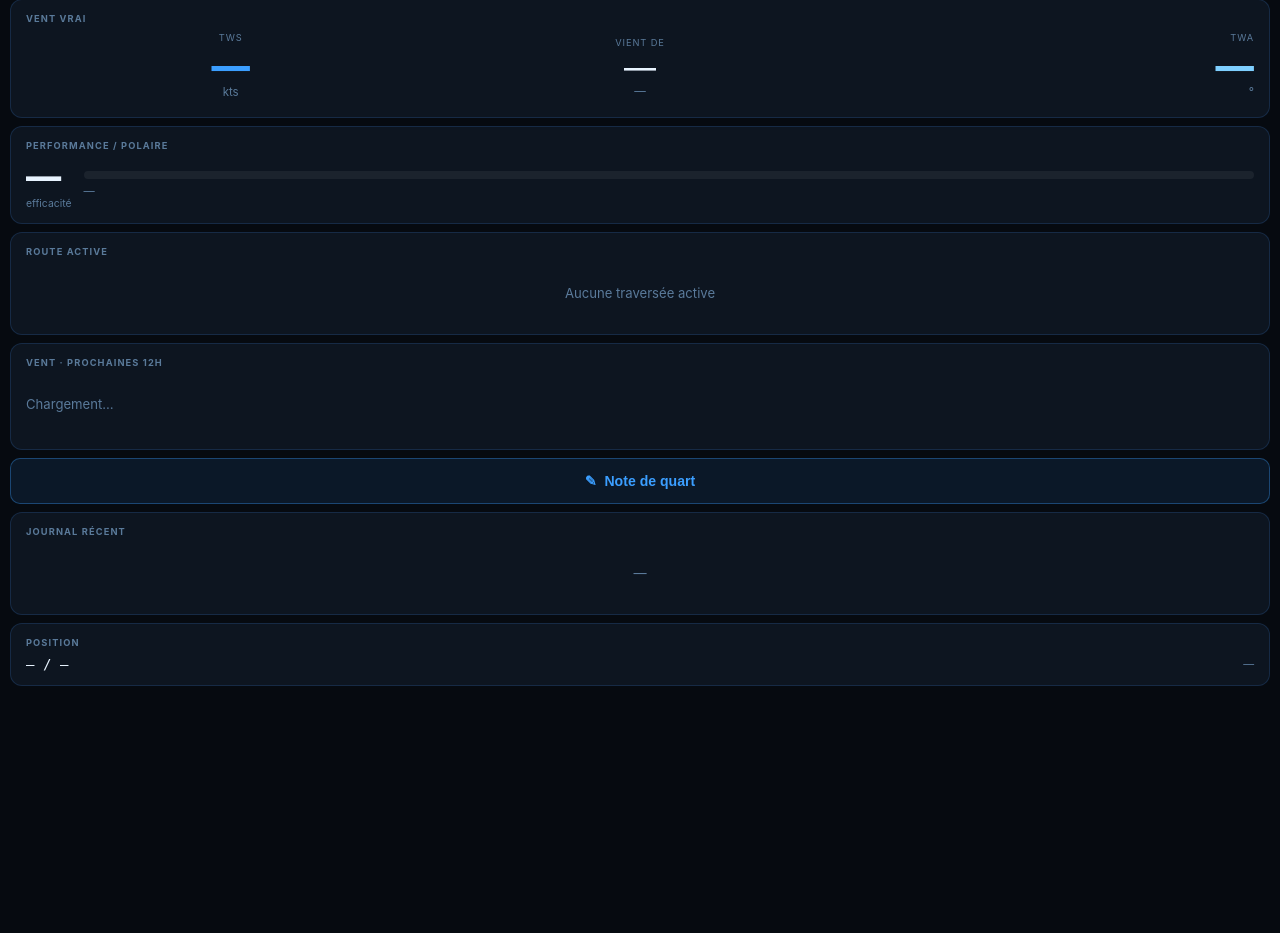
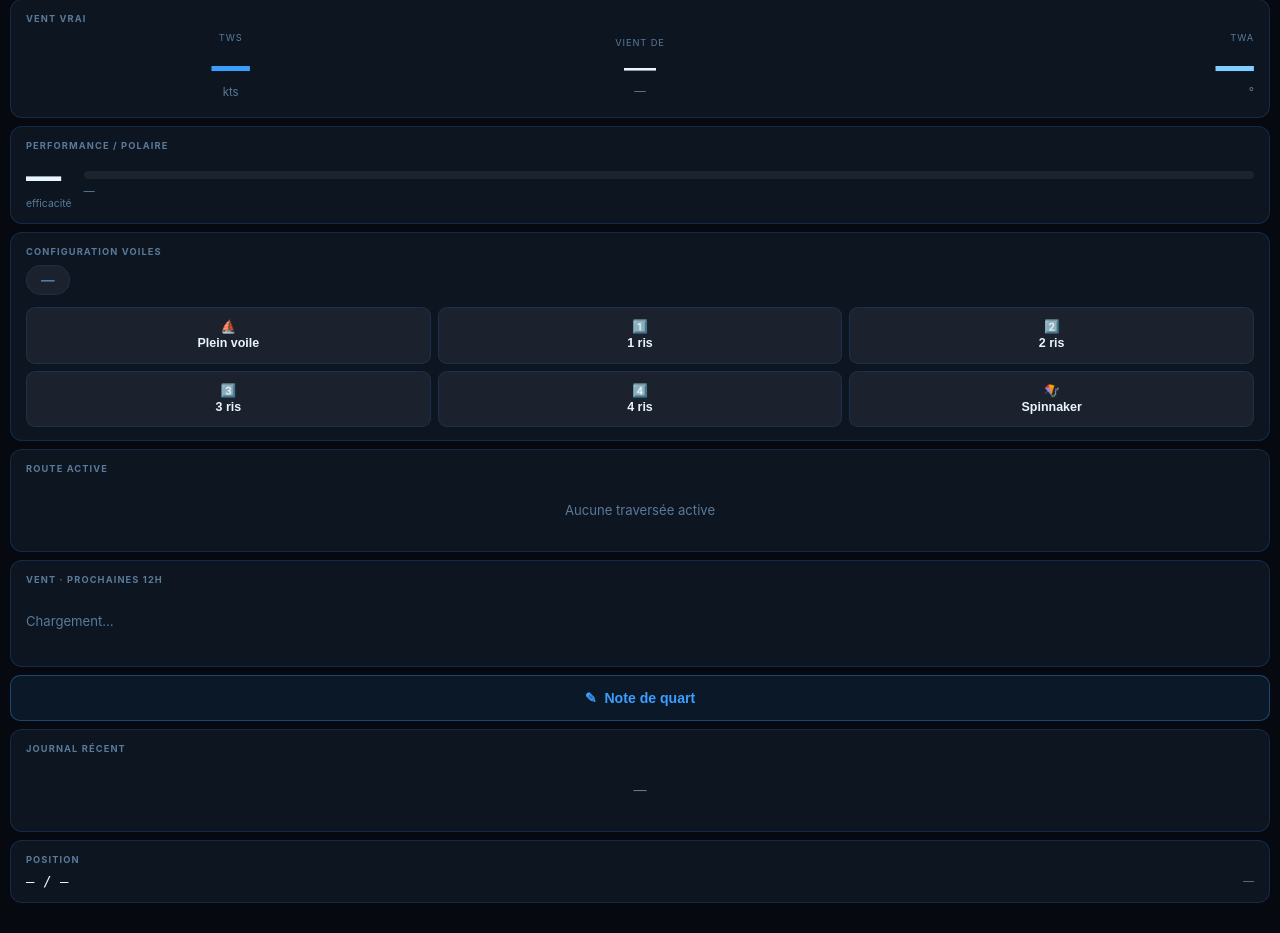
Before and after one commit to samax987/sailtracker, a Flask app: page /quart in a window 1280 px wide. Shown: the part 166-1099 px from the top of the page. Run offline with Flask 3, Linux system fonts and the light colour scheme; parts of the project's set-up code (start-up, migrations or seed data) failed here and were passed over.

Commit message:
feat: config voiles rapide dans le dashboard de quart
Section "Configuration voiles" dans /quart :
- Badge affichant la config active (couleur : vert=plein, orange=réduit, violet=spi)
- 6 boutons presets tactiles : Plein voile, 1/2/3/4 ris, Spinnaker
- Bouton actif mis en évidence (highlight automatique)
- Confirmation avant changement

API /api/sail-configs/quick-change (POST) :
- Ferme la config ouverte (timestamp_end = now)
- Ouvre la nouvelle (timestamp_start = now)
- Crée automatiquement une entrée logbook sail_change
  ex: "Plein voile → 2 ris + génois 80%"

API /api/sail-configs/active (GET) :
- Retourne la config actuellement active

Co-Authored-By: Claude Sonnet 4.6 <noreply@anthropic.com>

```diff
--- a/server.py
+++ b/server.py
@@ -2601,6 +2601,94 @@ def api_sail_configs_stats():
         conn.close()
 
 
+@app.route("/api/sail-configs/active")
+def api_sail_configs_active():
+    """Config voile actuellement active (timestamp_end IS NULL ou > now)."""
+    conn = get_db()
+    try:
+        row = conn.execute(
+            """SELECT id, timestamp_start, timestamp_end,
+                      reef_count, genoa_pct, spinnaker, description
+               FROM sail_config_periods
+               WHERE timestamp_end IS NULL
+                  OR timestamp_end >= datetime('now')
+               ORDER BY timestamp_start DESC LIMIT 1"""
+        ).fetchone()
+        if row:
+            return jsonify({"active": dict(row)})
+        return jsonify({"active": None})
+    finally:
+        conn.close()
+
+
+@app.route("/api/sail-configs/quick-change", methods=["POST"])
+def api_sail_configs_quick_change():
+    """
+    Changement rapide de config voile depuis le dashboard de quart.
+    1. Ferme la config active (timestamp_end = now)
+    2. Ouvre la nouvelle config (timestamp_start = now)
+    3. Crée automatiquement une entrée logbook sail_change
+    """
+    data = request.get_json() or {}
+    reef     = max(0, min(4, int(data.get("reef_count", 0))))
+    genoa    = max(0, min(100, int(data.get("genoa_pct", 100))))
+    spinnaker = 1 if data.get("spinnaker") else 0
+    route_id  = data.get("route_id")
+
+    # Libellé automatique
+    parts = []
+    if spinnaker:
+        label = "🪁 Spinnaker"
+    else:
+        if reef > 0: parts.append(f"{reef} ris")
+        if genoa < 100: parts.append(f"génois {genoa}%")
+        label = "Plein voile" if not parts else " + ".join(parts)
+
+    conn = get_db()
+    try:
+        now_str = datetime.now(timezone.utc).strftime("%Y-%m-%d %H:%M:%S")
+
+        # Récupère la config précédente pour le logbook
+        prev = conn.execute(
+            """SELECT description FROM sail_config_periods
+               WHERE timestamp_end IS NULL ORDER BY timestamp_start DESC LIMIT 1"""
+        ).fetchone()
+        prev_label = prev["description"] if prev else "inconnue"
+
+        # Ferme toutes les configs ouvertes
+        conn.execute(
+            "UPDATE sail_config_periods SET timestamp_end=? WHERE timestamp_end IS NULL",
+            (now_str,)
+        )
+
+        # Crée la nouvelle config
+        cur = conn.execute(
+            """INSERT INTO sail_config_periods
+               (timestamp_start, reef_count, genoa_pct, spinnaker, description)
+               VALUES (?,?,?,?,?)""",
+            (now_str, reef, genoa, spinnaker, label)
+        )
+        config_id = cur.lastrowid
+
+        # Entrée logbook automatique
+        log_content = f"{prev_label} → {label}"
+        if route_id:
+            try:
+                conn.execute(
+                    """INSERT INTO logbook_entries
+                       (route_id, entry_time, entry_type, content)
+                       VALUES (?,?,?,?)""",
+                    (route_id, now_str, "sail_change", log_content)
+                )
+            except Exception:
+                pass
+
+        conn.commit()
+        return jsonify({"id": config_id, "description": label, "log": log_content}), 201
+    finally:
+        conn.close()
+
+
 # =============================================================================
 # Dashboard de quart
 # =============================================================================
@@ -2823,6 +2911,21 @@ def api_quart():
                     "vmg": vmg,
                     "eta": eta_str,
                 }
+
+        # ── Config voile active ───────────────────────────────────────────────
+        sail_config = None
+        try:
+            sc_row = conn.execute(
+                """SELECT id, reef_count, genoa_pct, spinnaker, description
+                   FROM sail_config_periods
+                   WHERE timestamp_end IS NULL
+                      OR timestamp_end >= datetime('now')
+                   ORDER BY timestamp_start DESC LIMIT 1"""
+            ).fetchone()
+            if sc_row:
+                sail_config = dict(sc_row)
+        except Exception:
+            pass
 
         # ── Logbook récent ────────────────────────────────────────────────────
         recent_logs = []
@@ -2863,6 +2966,7 @@ def api_quart():
             },
             "route": route_info,
             "forecast_12h": wind_data.get("forecast_12h", []),
+            "sail_config": sail_config,
             "logbook": recent_logs,
         })
     finally:
--- a/templates/quart.html
+++ b/templates/quart.html
@@ -108,6 +108,22 @@
     .fc-tws  { font-size: .92rem; font-weight: 700; }
     .fc-dir  { font-size: .6rem; color: var(--muted); margin-top: 2px; }
     .fc-delta { font-size: .6rem; margin-top: 2px; }
+
+    /* ── Voiles ── */
+    .sail-current { display:flex; align-items:center; gap:10px; margin-bottom:12px; }
+    .sail-badge { font-size:.85rem; font-weight:700; padding:6px 14px; border-radius:20px;
+      background:rgba(45,222,130,.12); border:1px solid rgba(45,222,130,.35); color:#2dde82; }
+    .sail-badge.reduced { background:rgba(251,191,36,.1); border-color:rgba(251,191,36,.35); color:#ffbb33; }
+    .sail-badge.spi { background:rgba(167,139,250,.12); border-color:rgba(167,139,250,.4); color:#c4b5fd; }
+    .sail-badge.none { background:var(--dim); border-color:var(--border); color:var(--muted); }
+    .sail-presets { display:grid; grid-template-columns:repeat(3,1fr); gap:7px; }
+    .sail-preset { background:var(--dim); border:1px solid var(--border); color:var(--txt);
+      border-radius:9px; padding:11px 6px; font-size:.78rem; font-weight:600; cursor:pointer;
+      text-align:center; line-height:1.3; transition:all .15s; -webkit-tap-highlight-color:transparent; }
+    .sail-preset:active { background:rgba(59,158,255,.2); border-color:var(--accent); }
+    .sail-preset.current { background:rgba(45,222,130,.1); border-color:rgba(45,222,130,.4); color:#2dde82; }
+    .sail-preset.current.is-spi { background:rgba(167,139,250,.12); border-color:rgba(167,139,250,.4); color:#c4b5fd; }
+    .sail-preset.current.is-reduced { background:rgba(251,191,36,.1); border-color:rgba(251,191,36,.35); color:#ffbb33; }
 
     /* ── Logbook quick ── */
     #log-btn { width: 100%; background: rgba(59,158,255,.1); border: 1px solid rgba(59,158,255,.35);
@@ -236,6 +252,23 @@
     </div>
   </div>
 
+  <!-- ── Configuration voiles ── -->
+  <div class="card">
+    <div class="stitle">Configuration voiles</div>
+    <div class="sail-current">
+      <div class="sail-badge none" id="sail-current-badge">—</div>
+      <span style="font-size:.68rem;color:var(--muted)" id="sail-current-since"></span>
+    </div>
+    <div class="sail-presets">
+      <button class="sail-preset" data-reef="0" data-genoa="100" data-spi="0" onclick="quickSail(this)">⛵<br>Plein voile</button>
+      <button class="sail-preset" data-reef="1" data-genoa="100" data-spi="0" onclick="quickSail(this)">1️⃣<br>1 ris</button>
+      <button class="sail-preset" data-reef="2" data-genoa="80"  data-spi="0" onclick="quickSail(this)">2️⃣<br>2 ris</button>
+      <button class="sail-preset" data-reef="3" data-genoa="50"  data-spi="0" onclick="quickSail(this)">3️⃣<br>3 ris</button>
+      <button class="sail-preset" data-reef="4" data-genoa="30"  data-spi="0" onclick="quickSail(this)">4️⃣<br>4 ris</button>
+      <button class="sail-preset" data-reef="0" data-genoa="100" data-spi="1" onclick="quickSail(this)">🪁<br>Spinnaker</button>
+    </div>
+  </div>
+
   <!-- ── Route / WP ── -->
   <div class="card" id="route-card">
     <div class="stitle">Route active</div>
@@ -334,6 +367,68 @@ function windArrow(twd) {
   return arrows[Math.round(((twd + 22.5) % 360) / 45) % 8];
 }
 
+// ── Sail config ───────────────────────────────────────────────────────────
+function renderSailConfig(sc) {
+  const badge = document.getElementById('sail-current-badge');
+  const since = document.getElementById('sail-current-since');
+
+  if (!sc) {
+    badge.textContent = 'Non définie';
+    badge.className = 'sail-badge none';
+    since.textContent = '';
+    document.querySelectorAll('.sail-preset').forEach(b => b.classList.remove('current','is-spi','is-reduced'));
+    return;
+  }
+
+  badge.textContent = sc.description || 'Inconnue';
+  const isFullSail = sc.reef_count === 0 && sc.genoa_pct >= 90 && !sc.spinnaker;
+  badge.className = 'sail-badge' + (sc.spinnaker ? ' spi' : isFullSail ? '' : ' reduced');
+
+  // Highlight matching preset
+  document.querySelectorAll('.sail-preset').forEach(btn => {
+    const r = parseInt(btn.dataset.reef);
+    const g = parseInt(btn.dataset.genoa);
+    const s = parseInt(btn.dataset.spi);
+    const match = (r === sc.reef_count && s === (sc.spinnaker ? 1 : 0)
+      && (s === 1 || Math.abs(g - sc.genoa_pct) < 15));
+    btn.classList.toggle('current', match);
+    btn.classList.toggle('is-spi', match && !!sc.spinnaker);
+    btn.classList.toggle('is-reduced', match && !isFullSail && !sc.spinnaker);
+  });
+}
+
+async function quickSail(btn) {
+  const reef = parseInt(btn.dataset.reef);
+  const genoa = parseInt(btn.dataset.genoa);
+  const spi = parseInt(btn.dataset.spi);
+
+  // Confirmation si réduction significative
+  const label = btn.textContent.trim().replace('\n',' ');
+  if (!confirm(`Changer la config voiles :\n→ ${label} ?`)) return;
+
+  btn.style.opacity = '.5';
+  try {
+    const r = await fetch('/api/sail-configs/quick-change', {
+      method: 'POST',
+      headers: { 'Content-Type': 'application/json' },
+      body: JSON.stringify({
+        reef_count: reef, genoa_pct: genoa, spinnaker: spi,
+        route_id: activeRouteId,
+      }),
+    });
+    const d = await r.json();
+    if (r.ok) {
+      await refresh();
+    } else {
+      alert('Erreur : ' + (d.error || 'inconnue'));
+    }
+  } catch(e) {
+    alert('Erreur réseau : ' + e.message);
+  } finally {
+    btn.style.opacity = '';
+  }
+}
+
 // ── Render ────────────────────────────────────────────────────────────────
 function render(d) {
   data = d;
@@ -342,6 +437,8 @@ function render(d) {
   const polar = d.polar || {};
   const route = d.route;
   const fc = d.forecast_12h || [];
+
+  renderSailConfig(d.sail_config || null);
 
   // SOG
   const sogEl = document.getElementById('sog');
```
